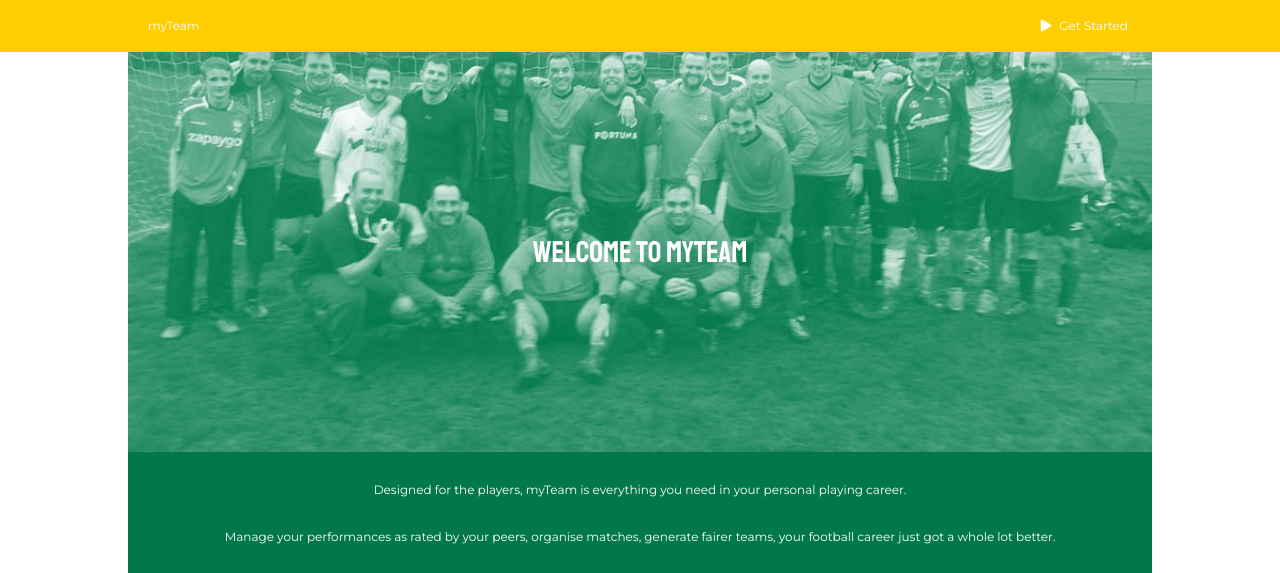
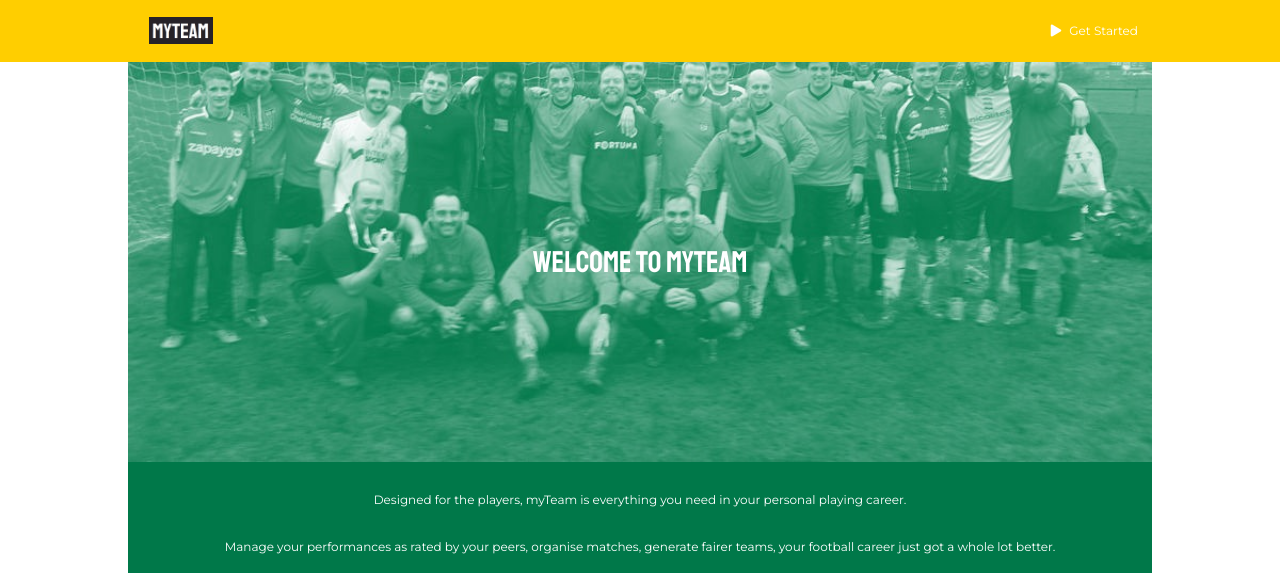
Before and after one commit to ebaymademepoor/django_milestone_project_myTeam, a Django app: page / in a window 1280 px wide. Shown: the top 573 px of the page. Run offline with Django 3.2, Linux system fonts and the light colour scheme.

Commit message:
Added a basic myTeam logo to nav and refactored styling

```diff
--- a/static/css/components/base.scss
+++ b/static/css/components/base.scss
@@ -5,11 +5,19 @@ nav {
     background-color: $brand-sunflower-yellow;
 
     .logo {
-        max-width: 20%;
+        max-width: 29%;
+    }
+
+    .logo-pic {
+        background-image: url('../img/my-team-logo.png');
+            width: 66px;
+            height: 27px;
+            display: inline-block;
+            @extend %contain-picture;
     }
 
     ul {
-        max-width: 80%;
+        max-width: 70%;
     }
 
     .logo,
@@ -19,13 +27,13 @@ nav {
         box-sizing: border-box;
     }
 
-    .logo,
-    ul {
-        padding: 20px;
+    .logo {
+        padding: 0 20px;
     }
 
     ul {
         float: right;
+        padding: 0 10px;
 
         li {
             padding: 0 4px;
@@ -38,8 +46,12 @@ nav {
 }
 
 .nav-content-container {
+    min-height: 62px;
     max-width: 1024px;
     margin: 0 auto;
+    display: flex;
+    align-items: center;
+    justify-content: space-between;
 }
 
 footer {
--- a/static/css/helpers/placeholders.scss
+++ b/static/css/helpers/placeholders.scss
@@ -15,3 +15,9 @@
     -moz-box-shadow: inset -7px -7px 13px -6px rgba(0,0,0,0.43);
     box-shadow: inset -7px -7px 13px -6px rgba(0,0,0,0.43);
 }
+
+%contain-picture {
+    background-position: center;
+    background-size: contain;
+    background-repeat: no-repeat;
+}
--- a/static/css/styles.css
+++ b/static/css/styles.css
@@ -59,6 +59,11 @@ table {
   -webkit-box-shadow: inset -7px -7px 13px -6px rgba(0, 0, 0, 0.43);
   -moz-box-shadow: inset -7px -7px 13px -6px rgba(0, 0, 0, 0.43);
   box-shadow: inset -7px -7px 13px -6px rgba(0, 0, 0, 0.43); }
+
+nav .logo-pic {
+  background-position: center;
+  background-size: contain;
+  background-repeat: no-repeat; }
 
 /* --- Widths */
 button,
@@ -162,27 +167,36 @@ button,
 nav {
   background-color: #FFCE00; }
   nav .logo {
-    max-width: 20%; }
+    max-width: 29%; }
+  nav .logo-pic {
+    background-image: url("../img/my-team-logo.png");
+    width: 66px;
+    height: 27px;
+    display: inline-block; }
   nav ul {
-    max-width: 80%; }
+    max-width: 70%; }
   nav .logo,
   nav ul,
   nav li {
     display: inline-block;
     box-sizing: border-box; }
-  nav .logo,
+  nav .logo {
+    padding: 0 20px; }
   nav ul {
-    padding: 20px; }
-  nav ul {
-    float: right; }
+    float: right;
+    padding: 0 10px; }
     nav ul li {
       padding: 0 4px; }
   nav .nav-i {
     margin-right: 8px; }
 
 .nav-content-container {
+  min-height: 62px;
   max-width: 1024px;
-  margin: 0 auto; }
+  margin: 0 auto;
+  display: flex;
+  align-items: center;
+  justify-content: space-between; }
 
 footer {
   background-color: #262228;
--- a/templates/base.html
+++ b/templates/base.html
@@ -16,7 +16,7 @@
     <nav>
         <div class="nav-content-container">
             <div class="logo">
-                <a href="/">myTeam</a>
+                <a href="/" class="logo-pic"></a>
             </div>
             <ul>
                 {% if user.is_authenticated %}
```
Also changed, not shown: static/img/my-team-logo.png (added), 1 other file.
